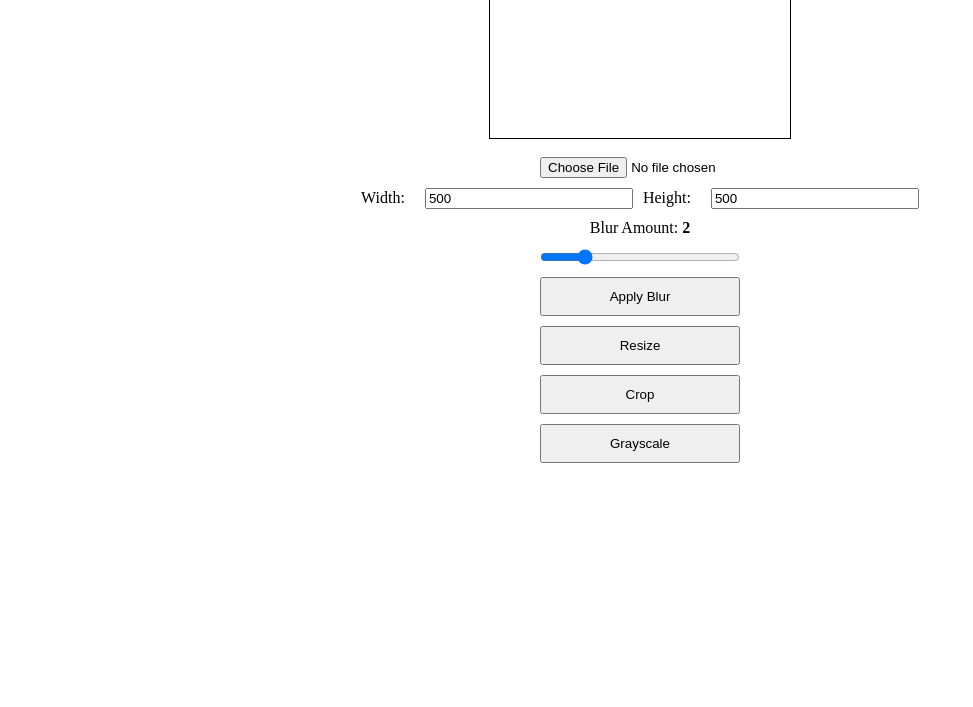
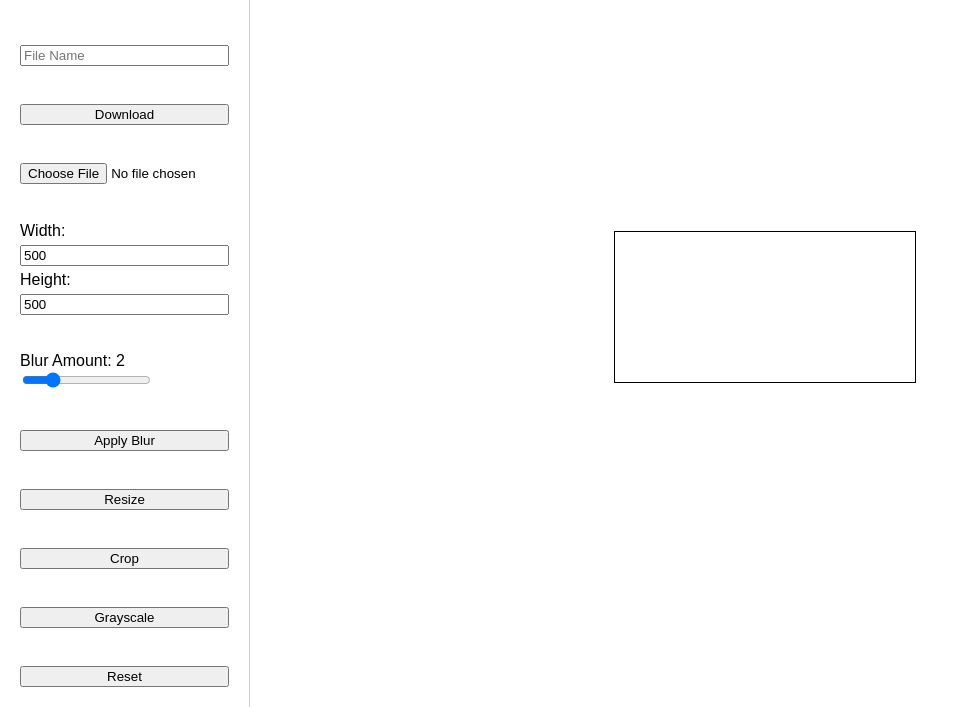
Before and after one commit to Inas1234/ImageEditorWasm, a plain HTML site: page index.html in a window 1280 px wide. Shown: the part 93-800 px from the top of the page, without its empty margins (0-973 px from the left). Drawn offline with Linux system fonts and the light colour scheme.

Commit message:
Added download reset and changed the layout

```diff
--- a/index.html
+++ b/index.html
@@ -1,76 +1,91 @@
 <!DOCTYPE html>
 <html lang="en">
   <head>
-    <meta charset="UTF-8">
-    <meta name="viewport" content="width=device-width, initial-scale=1.0">
+    <meta charset="UTF-8" />
+    <meta name="viewport" content="width=device-width, initial-scale=1.0" />
     <title>Rustact</title>
     <style>
-        #canvas {
-            border: 1px solid black;
-            display: block;
-            margin-bottom: 20px;
-            align-items: center;
-            margin: 0 auto;
+      body {
+        display: flex;
+        margin: 0;
+        font-family: Arial, sans-serif;
+        height: 100vh;
       }
       #controls {
         display: flex;
         flex-direction: column;
-            gap: 10px;
+        gap: 20px;
+        width: 250px;
+        padding: 20px;
+        box-sizing: border-box;
+        justify-content: space-between;
+        border-right: 1px solid #ccc;
+        height: 100vh;
+        overflow-y: auto;
+      }
+      #canvas-container {
+        display: flex;
+        flex-grow: 1;
         align-items: center;
+        justify-content: center;
+        padding: 20px;
+        box-sizing: border-box;
       }
-        #fileInput, #blurButton, #widthInput, #heightInput, #resizeButton, #cropButton, #grayButton {
+      #canvas {
+        border: 1px solid black;
         max-width: 100%;
-            width: 200px;
+        max-height: 100%;
+        width: auto;
+        height: auto;
       }
-        #blurButton {
-            padding: 10px;
-        }
-        #resizeButton {
-            padding: 10px;
-        }
-        #cropButton {
-            padding: 10px;
-        }
+      #fileInput,
+      #blurButton,
+      #resizeButton,
+      #cropButton,
+      #resetButton,
       #grayButton {
-            padding: 10px;
-        }
-        #blurSlider {
-            width: 200px;
-        }
-        #sliderValue {
-            font-size: 16px;
-            font-weight: bold;
+        width: 100%;
       }
       .input-group {
         display: flex;
-            gap: 10px;
-            align-items: center;
-        }
-        .input-group label {
-            margin-right: 10px;
+        flex-direction: column;
+        gap: 5px;
       }
     </style>
   </head>
   <body>
+    <div id="controls">
       <h1>Image Editor</h1>
-    <canvas id="canvas"></canvas>
-    <br>
-    <div id="controls">
-        <input type="file" id="fileInput" accept="image/*">
+      <input type="text" id="fileNameInput" placeholder="File Name" />
+      <button id="downloadButton">Download</button>
+      <input type="file" id="fileInput" accept="image/*" />
       <div class="input-group">
         <label for="widthInput">Width:</label>
-            <input type="number" id="widthInput" value="500" min="1">
+        <input type="number" id="widthInput" value="500" min="1" />
         <label for="heightInput">Height:</label>
-            <input type="number" id="heightInput" value="500" min="1">
+        <input type="number" id="heightInput" value="500" min="1" />
       </div>
+      <div>
         <label for="blurSlider">
           Blur Amount: <span id="sliderValue">2</span>
         </label>
-        <input type="range" id="blurSlider" min="0" max="10" step="0.1" value="2">
+        <input
+          type="range"
+          id="blurSlider"
+          min="0"
+          max="10"
+          step="0.1"
+          value="2"
+        />
+      </div>
       <button id="blurButton">Apply Blur</button>
       <button id="resizeButton">Resize</button>
       <button id="cropButton">Crop</button>
       <button id="grayButton">Grayscale</button>
+      <button id="resetButton">Reset</button>
+    </div>
+    <div id="canvas-container">
+      <canvas id="canvas"></canvas>
     </div>
     <script type="module" src="main.js"></script>
   </body>
--- a/main.js
+++ b/main.js
@@ -1,29 +1,31 @@
-import init, { blur_image, grayscale_img, resize_img } from './pkg/rustact.js';
-
+import init, { blur_image, grayscale_img, resize_img } from "./pkg/rustact.js";
 
 async function main() {
   await init();
 
+  const fileInput = document.getElementById("fileInput");
+  const blurButton = document.getElementById("blurButton");
+  const blurSlider = document.getElementById("blurSlider");
+  const sliderValue = document.getElementById("sliderValue");
+  const width_input = document.getElementById("widthInput");
+  const height_input = document.getElementById("heightInput");
+  const resize_button = document.getElementById("resizeButton");
+  const crop_button = document.getElementById("cropButton");
+  const grayscale_button = document.getElementById("grayButton");
+  const download_button = document.getElementById("downloadButton");
+  const file_name_input = document.getElementById("fileNameInput");
+  const reset_button = document.getElementById("resetButton");
 
-    const fileInput = document.getElementById('fileInput');
-    const blurButton = document.getElementById('blurButton');
-    const blurSlider = document.getElementById('blurSlider');
-    const sliderValue = document.getElementById('sliderValue');
-    const width_input = document.getElementById('widthInput');
-    const height_input = document.getElementById('heightInput');
-    const resize_button = document.getElementById('resizeButton');
-    const crop_button = document.getElementById('cropButton');
-    const grayscale_button = document.getElementById('grayButton');
-
-    const canvas = document.getElementById('canvas');
-    const ctx = canvas.getContext('2d');
+  const canvas = document.getElementById("canvas");
+  const ctx = canvas.getContext("2d");
 
   let cropping = false;
   let startX, startY, endX, endY;
   let croppedImgData = null;
   let imgData = null;
+  let oldData = null;
 
-    fileInput.addEventListener('change', (e) => {
+  fileInput.addEventListener("change", (e) => {
     const file = e.target.files[0];
     const reader = new FileReader();
     reader.onload = (e) => {
@@ -35,43 +37,65 @@ async function main() {
         imgData = ctx.getImageData(0, 0, img.width, img.height);
         width_input.value = img.width;
         height_input.value = img.height;
-            }
+
+        oldData = ctx.getImageData(0, 0, img.width, img.height);
+      };
       img.src = e.target.result;
-        }
+    };
     reader.readAsDataURL(file);
   });
 
+  download_button.addEventListener("click", () => {
+    if (!imgData) return;
 
-    crop_button.addEventListener('click', () => {
-        cropping = true;
-        canvas.style.cursor = 'crosshair';
+    const dataURL = canvas.toDataURL("image/png");
+
+    const a = document.createElement("a");
+    a.href = dataURL;
+
+    a.download = file_name_input.value || "edited-image.png";
+
+    a.click();
   });
 
+  crop_button.addEventListener("click", () => {
+    cropping = true;
+    canvas.style.cursor = "crosshair";
+  });
 
-    canvas.addEventListener('mousedown', (e) => {
+  canvas.addEventListener("mousedown", (e) => {
     if (!cropping) return;
     const rect = canvas.getBoundingClientRect();
-        startX = e.clientX - rect.left;
-        startY = e.clientY - rect.top;
-        ctx.strokeStyle = 'red';
+    const scaleX = canvas.width / rect.width;
+    const scaleY = canvas.height / rect.height;
+    startX = (e.clientX - rect.left) * scaleX;
+    startY = (e.clientY - rect.top) * scaleY;
+    ctx.strokeStyle = "red";
     ctx.lineWidth = 2;
   });
 
-    canvas.addEventListener('mousemove', (e) => {
+  canvas.addEventListener("mousemove", (e) => {
     if (!cropping) return;
     if (e.buttons !== 1) return;
 
     const rect = canvas.getBoundingClientRect();
-        endX = e.clientX - rect.left;
-        endY = e.clientY - rect.top;
+
+    const scaleX = canvas.width / rect.width;
+    const scaleY = canvas.height / rect.height;
+
+    endX = (e.clientX - rect.left) * scaleX;
+    endY = (e.clientY - rect.top) * scaleY;
     ctx.putImageData(imgData, 0, 0);
     ctx.strokeRect(startX, startY, endX - startX, endY - startY);
   });
 
-    canvas.addEventListener('mouseup', () => {
+  canvas.addEventListener("mouseup", () => {
     if (!cropping) return;
     cropping = false;
-        canvas.style.cursor = 'default';
+    canvas.style.cursor = "default";
+
+    const rect = canvas.getBoundingClientRect();
+
     const x = Math.min(startX, endX);
     const y = Math.min(startY, endY);
     const width = Math.abs(endX - startX);
@@ -91,20 +115,24 @@ async function main() {
     imgData = ctx.getImageData(0, 0, width, height);
   });
 
-
-    blurSlider.addEventListener('input', () => {
+  blurSlider.addEventListener("input", () => {
     sliderValue.textContent = blurSlider.value;
   });
 
-    blurButton.addEventListener('click', async () => {
+  blurButton.addEventListener("click", async () => {
     if (!imgData) return;
     const { data, width, height } = imgData;
     const blurAmount = parseFloat(blurSlider.value);
 
     try {
-            const bluredData = await blur_image(new Uint8Array(data), width, height, blurAmount);
+      const bluredData = await blur_image(
+        new Uint8Array(data),
+        width,
+        height,
+        blurAmount
+      );
 
-            const outputBlob = new Blob([bluredData], { type: 'image/png' });
+      const outputBlob = new Blob([bluredData], { type: "image/png" });
       const imgUrl = URL.createObjectURL(outputBlob);
       const img = new Image();
       img.onload = () => {
@@ -119,16 +147,22 @@ async function main() {
     }
   });
 
-    resize_button.addEventListener('click', async () => {
+  resize_button.addEventListener("click", async () => {
     if (!imgData) return;
     const { data, width, height } = imgData;
     const newWidth = parseInt(width_input.value);
     const newHeight = parseInt(height_input.value);
 
     try {
-            const resizedData = await resize_img(new Uint8Array(data), width, height, newWidth, newHeight);
+      const resizedData = await resize_img(
+        new Uint8Array(data),
+        width,
+        height,
+        newWidth,
+        newHeight
+      );
 
-            const outputBlob = new Blob([resizedData], { type: 'image/png' });
+      const outputBlob = new Blob([resizedData], { type: "image/png" });
       const imgUrl = URL.createObjectURL(outputBlob);
       const img = new Image();
       img.onload = () => {
@@ -144,12 +178,12 @@ async function main() {
     }
   });
 
-    grayscale_button.addEventListener('click', async () => {
+  grayscale_button.addEventListener("click", async () => {
     if (!imgData) return;
-        const {data, width, height} = imgData;
+    const { data, width, height } = imgData;
     try {
       const grayData = await grayscale_img(new Uint8Array(data), width, height);
-            const outputBlob = new Blob([grayData], { type: 'image/png' });
+      const outputBlob = new Blob([grayData], { type: "image/png" });
       const imgUrl = URL.createObjectURL(outputBlob);
       const img = new Image();
       img.onload = () => {
@@ -165,6 +199,14 @@ async function main() {
     }
   });
 
+  reset_button.addEventListener("click", () => {
+    if (!oldData) return;
+    canvas.width = oldData.width;
+    canvas.height = oldData.height;
+    ctx.putImageData(oldData, 0, 0);
+    imgData = ctx.getImageData(0, 0, oldData.width, oldData.height);
+  });
+
   sliderValue.textContent = blurSlider.value;
 }
 
```
Also changed, not shown: 1 other file. Lines whose indentation alone changed are shown as unchanged.
